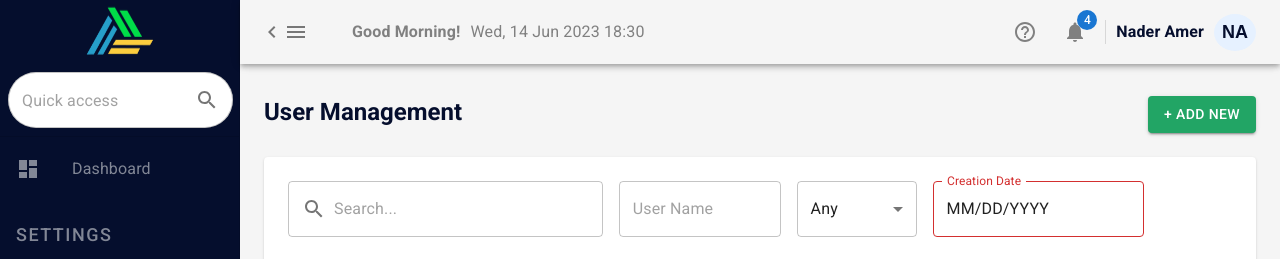
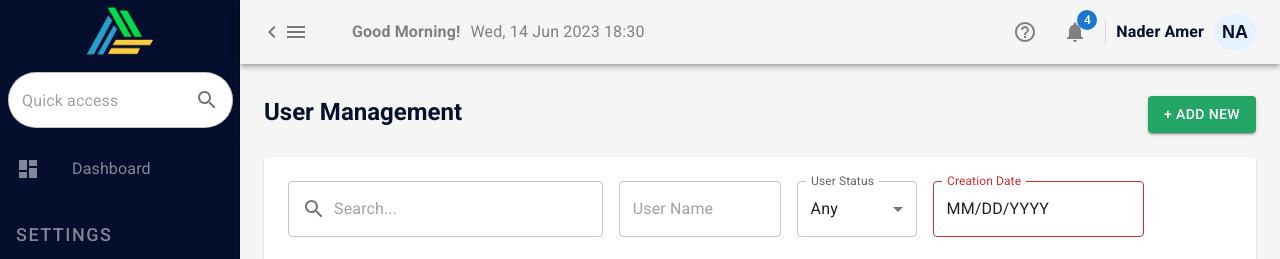
Before and after one commit to karimfarahat/user-task, a React (Create React App) app: page / in a window 1280 px wide. Shown: the top 259 px of the page. Built offline with nearby package versions, Linux system fonts and the light colour scheme.

Commit message:
fixed bug

```diff
--- a/src/Users.js
+++ b/src/Users.js
@@ -5,7 +5,7 @@ import TextField from "@mui/material/TextField";
 import FormControl from "@mui/material/FormControl";
 import Select from "@mui/material/Select";
 
-import { MenuItem } from "@mui/material";
+import { InputLabel, MenuItem } from "@mui/material";
 
 import { Search } from "@mui/icons-material";
 import dayjs from "dayjs";
@@ -237,6 +237,7 @@ export default function Users({ newUsers, handleEdit }) {
             value={usernamesearchVal}
           />
           <FormControl label="User Status" sx={{ m: 1, minWidth: 120 }}>
+            <InputLabel>User Status</InputLabel>
             <Select
               defaultValue="any"
               value={status}
@@ -246,6 +247,7 @@ export default function Users({ newUsers, handleEdit }) {
                 console.log("value =>>>>>>", e.target.value);
                 console.log("state =>>>>> ", status);
               }}
+              label="User Status"
               displayEmpty
               multiple
               inputProps={{
```
